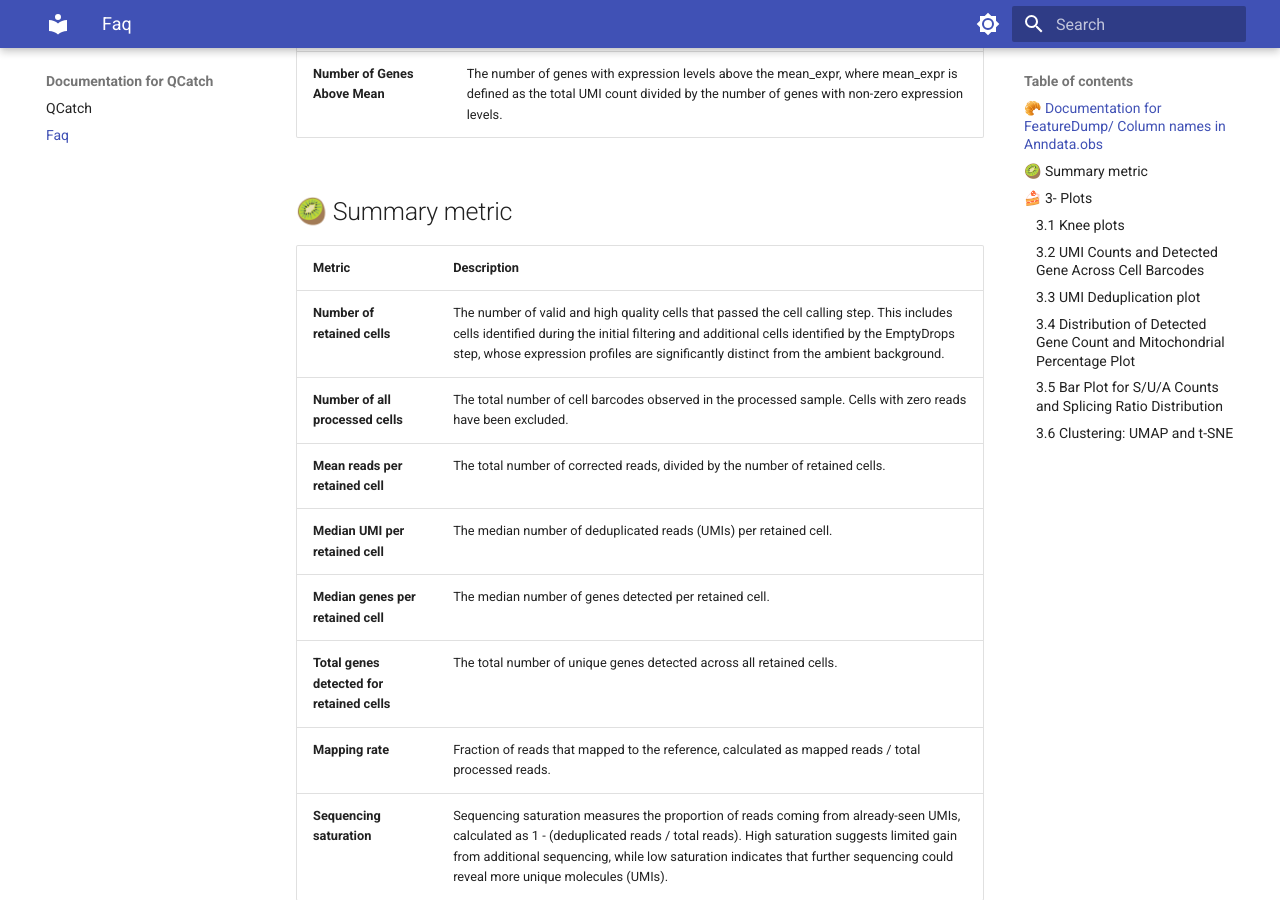
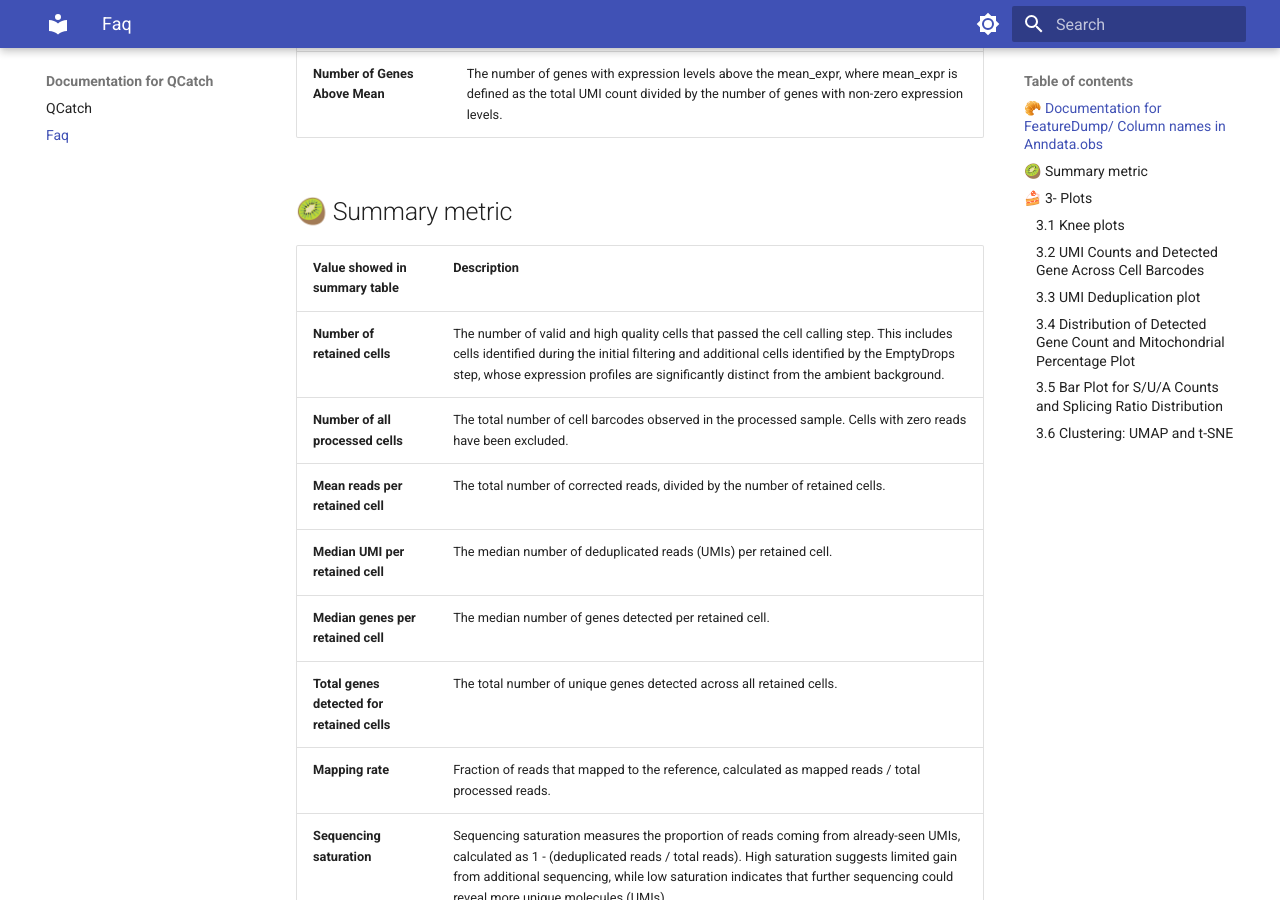
Before and after one commit to COMBINE-lab/QCatch, an MkDocs documentation site: the page built from docs/faq.md, in a window 1280 px wide and 900 px high, scrolled down 706 px. Built offline with MkDocs 1.6.1 and Material for MkDocs 9.7.7, drawn with Linux system fonts in a browser that asks for light colours.

Commit message:
release v0.2.4

```diff
--- a/docs/faq.md
+++ b/docs/faq.md
@@ -12,8 +12,8 @@
 | **Number of Genes Above Mean** | The number of genes with expression levels above the mean_expr, where mean_expr is defined as the total UMI count divided by the number of genes with non-zero expression levels. |
 
 ## 🥝 Summary metric
-| **Metric** &nbsp;&nbsp;&nbsp;&nbsp;&nbsp;&nbsp;| **Description** |
-|------------------------|-----------------|
+| **Value showed in summary table** | **Description** |
+|------------|-----------------|
 | **Number of retained cells** | The number of valid and high quality cells that passed the cell calling step. This includes cells identified during the initial filtering and additional cells identified by the EmptyDrops step, whose expression profiles are significantly distinct from the ambient background. |
 | **Number of all processed cells** | The total number of cell barcodes observed in the processed sample. Cells with zero reads have been excluded. |
 | **Mean reads per retained cell** | The total number of corrected reads, divided by the number of retained cells. |
```
